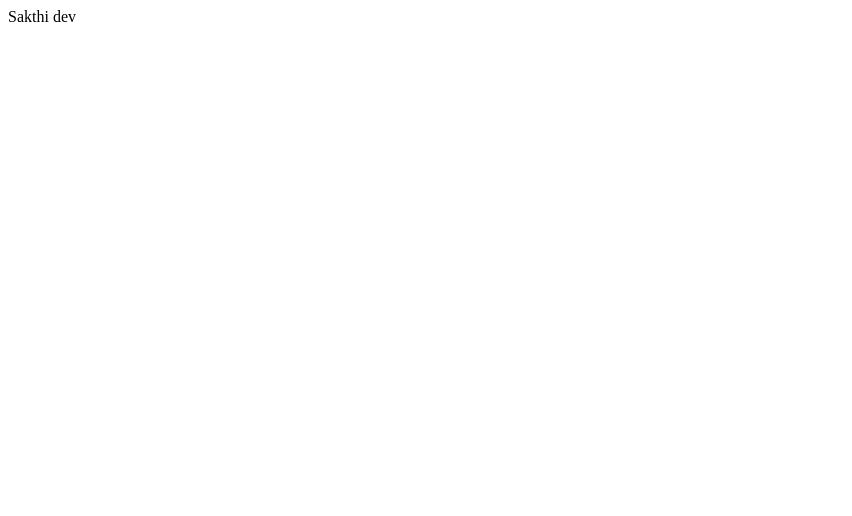
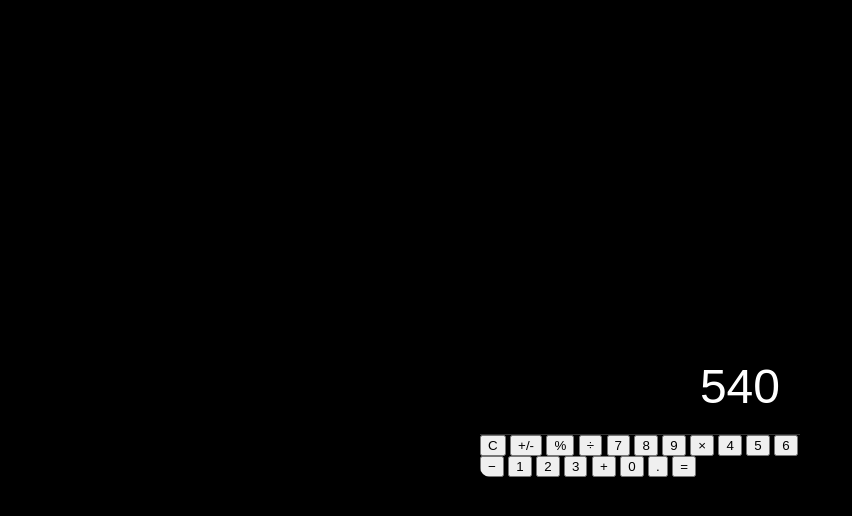
Before and after one commit to SakthiRaja20/JAS-DigiCraftTek-Task, a plain HTML site: page calculator/index.html in a window 1280 px wide. Shown: the whole page, without its empty margins (0-852 px from the left). Drawn offline with Linux system fonts and the light colour scheme.

Commit message:
calculator

```diff
--- a/calculator/index.html
+++ b/calculator/index.html
@@ -3,9 +3,39 @@
 <head>
     <meta charset="UTF-8">
     <meta name="viewport" content="width=device-width, initial-scale=1.0">
+    <link rel="stylesheet" href="style.css">
     <title>Calculator</title>
 </head>
 <body>
-    Sakthi dev
+
+       <div class="calculator" role="region" aria-label="Calculator">
+    <div class="display" aria-live="polite" aria-atomic="true">540</div>
+    <div class="button-grid">
+      <!-- Top row -->
+      <button class="btn-lightgrey" type="button" aria-label="Clear">C</button>
+      <button class="btn-lightgrey" type="button" aria-label="Plus minus">+/-</button>
+      <button class="btn-lightgrey" type="button" aria-label="Percent">%</button>
+      <button class="btn-orange" type="button" aria-label="Divide">÷</button>
+      <!-- Second row -->
+      <button class="btn-darkgrey" type="button" aria-label="Seven">7</button>
+      <button class="btn-darkgrey" type="button" aria-label="Eight">8</button>
+      <button class="btn-darkgrey" type="button" aria-label="Nine">9</button>
+      <button class="btn-orange" type="button" aria-label="Multiply">×</button>
+      <!-- Third row -->
+      <button class="btn-darkgrey" type="button" aria-label="Four">4</button>
+      <button class="btn-darkgrey" type="button" aria-label="Five">5</button>
+      <button class="btn-darkgrey" type="button" aria-label="Six">6</button>
+      <button class="btn-orange" type="button" aria-label="Minus">−</button>
+      <!-- Fourth row -->
+      <button class="btn-darkgrey" type="button" aria-label="One">1</button>
+      <button class="btn-darkgrey" type="button" aria-label="Two">2</button>
+      <button class="btn-darkgrey" type="button" aria-label="Three">3</button>
+      <button class="btn-orange" type="button" aria-label="Plus">+</button>
+      <!-- Fifth row -->
+      <button class="btn-darkgrey btn-zero" type="button" aria-label="Zero">0</button>
+      <button class="btn-darkgrey" type="button" aria-label="Decimal point">.</button>
+      <button class="btn-orange" type="button" aria-label="Equals">=</button>
+        </div>
+    </div>
 </body>
 </html>
--- /dev/null
+++ b/calculator/style.css
@@ -0,0 +1,49 @@
+body {
+    background-color: black;
+    display: flex;
+    justify-content: center;
+    align-items: center;
+    height: 100vh;
+    font-family: 'Arial', sans-serif;
+}
+.calculator {
+    width: 320px;
+    border-radius: 10px;
+    overflow: hidden;
+    box-shadow: 0 0 20px rgba(0,0,0,0.2);
+}
+.display {
+    background-color: black;
+    color: white;
+    font-size: 48px;
+    padding: 20px;
+    text-align: right;
+    border-bottom: 1px solid #333;
+}
+.buttons {
+    display: grid;
+    grid-template-columns: repeat(4, 1fr);
+}
+btn {
+    background-color: #444;
+    color: white;
+    border: none;
+    border-radius: 50%;
+    margin: 10px;
+    padding: 20px;
+    font-size: 24px;
+    cursor: pointer;
+    transition: background-color 0.3s;
+}
+.btn:hover {
+    background-color: #666;
+}
+.btn.orange {
+    background-color: #FF9500;
+}
+.btn.orange:hover {
+    background-color: #E68A00;
+}
+.btn.zero {
+    grid-column: span 2;
+}
```
